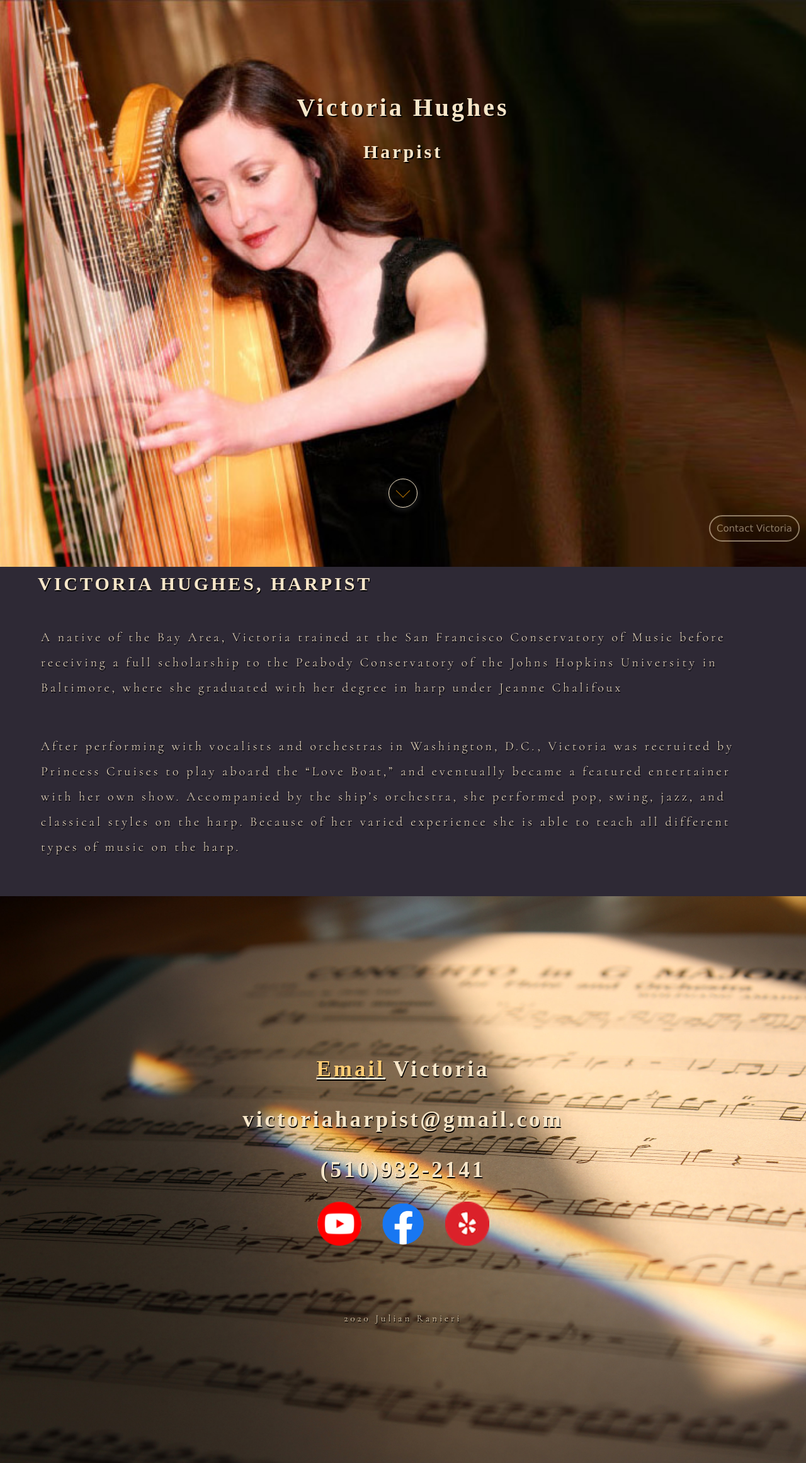
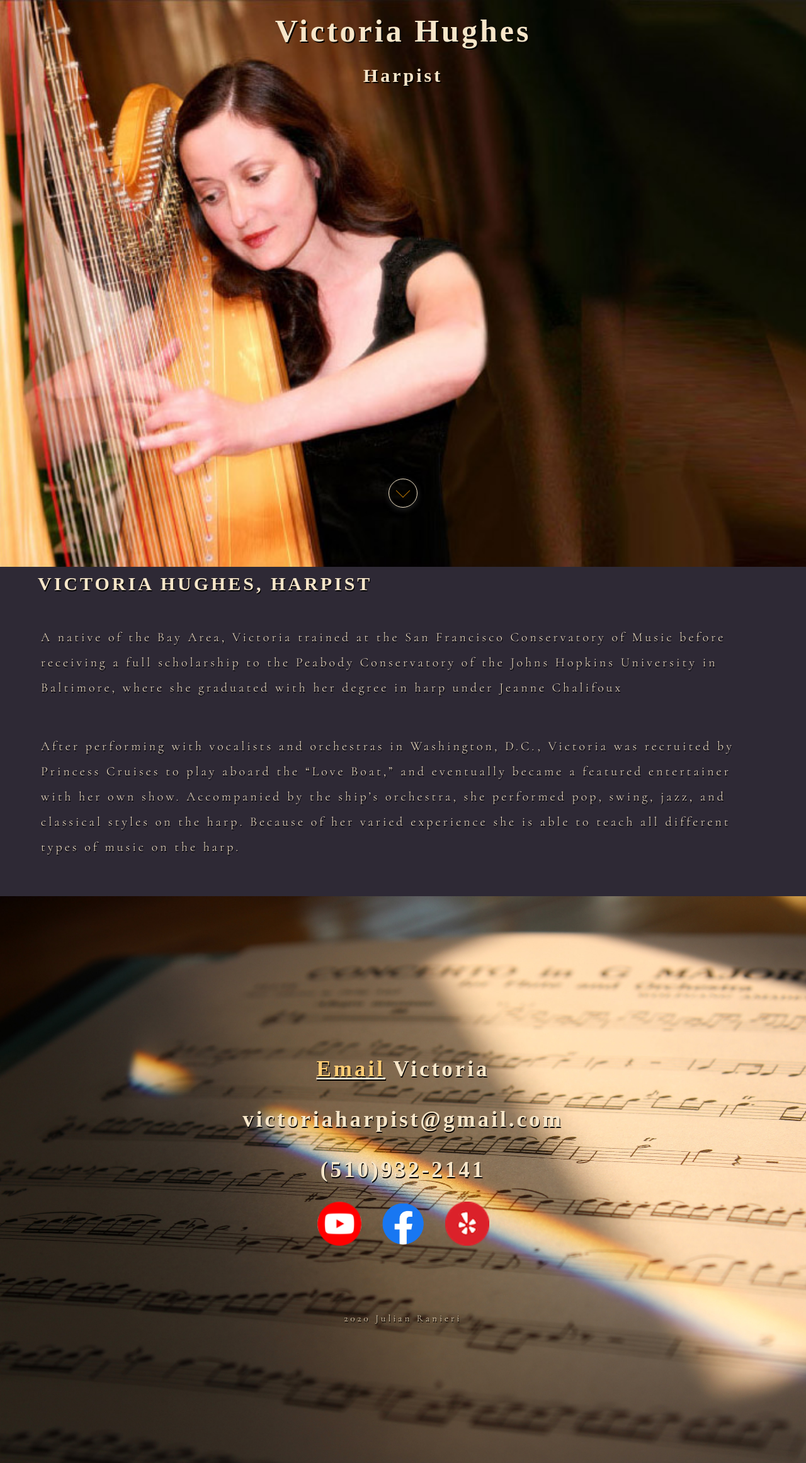
Before and after one commit to royalsaltmerchant/victoriaharpist, a Jekyll site: the page built from index.html, in a window 1280 px wide. Shown: the whole page at 63% size. Built offline with Jekyll 4.4.1, drawn with Linux system fonts in a browser that asks for light colours; some web fonts are replaced.

Commit message:
responsive

```diff
--- a/assets/frontpage.js
+++ b/assets/frontpage.js
@@ -31,5 +31,5 @@ window.onscroll = () => {
 
 // scroll from landing to main body
 function scrollFromLanding() {
-  window.scrollTo({ top: 740, behavior: 'smooth' })
+  window.scrollTo({ top: 790, behavior: 'smooth' })
 }
--- a/assets/styling.css
+++ b/assets/styling.css
@@ -187,12 +187,12 @@ img {
 }
 
 .landing-text {
-    margin-top: -500px;
+    top: 10px;
+    position: absolute;
 }
 
 .landing h1 {
-    margin: 30px;
-    font-size: 40px;
+    font-size: 50px;
     text-shadow: 2px 2px rgb(0, 0, 0);
     animation-name: header;
     animation-duration: 4s;
@@ -206,10 +206,10 @@ img {
 
 .landing button {
     position: absolute;
-    bottom: 40px;
-    right:10px;
+    top: 10px;
+    right: 5px;
     border-radius: 40px;
-    border-width: 2px;
+    border-width: 1px;
     border-style: solid;
     border-color: rgb(247, 230, 201);
     color: rgb(247, 230, 201);
@@ -434,6 +434,9 @@ section a {
         background-position: left;
         background-attachment:scroll
     }
+    .landing button {
+        font-size: 8px;
+    }
     .footer {
         background-position: left;
         background-attachment:scroll
--- a/index.html
+++ b/index.html
@@ -3,8 +3,8 @@ layout: default
 ---
 <!-- landing -->
 <div class="landing">
+    {% comment %} <a href="{{ site.baseurl }}/contact.html"><button>Contact Victoria</button></a> {% endcomment %}
     <div class="landing-text">
-        <a href="{{ site.baseurl }}/contact.html"><button>Contact Victoria</button></a>
         <h1>Victoria Hughes</h1>
         <h2>Harpist</h2>
     </div>
```
